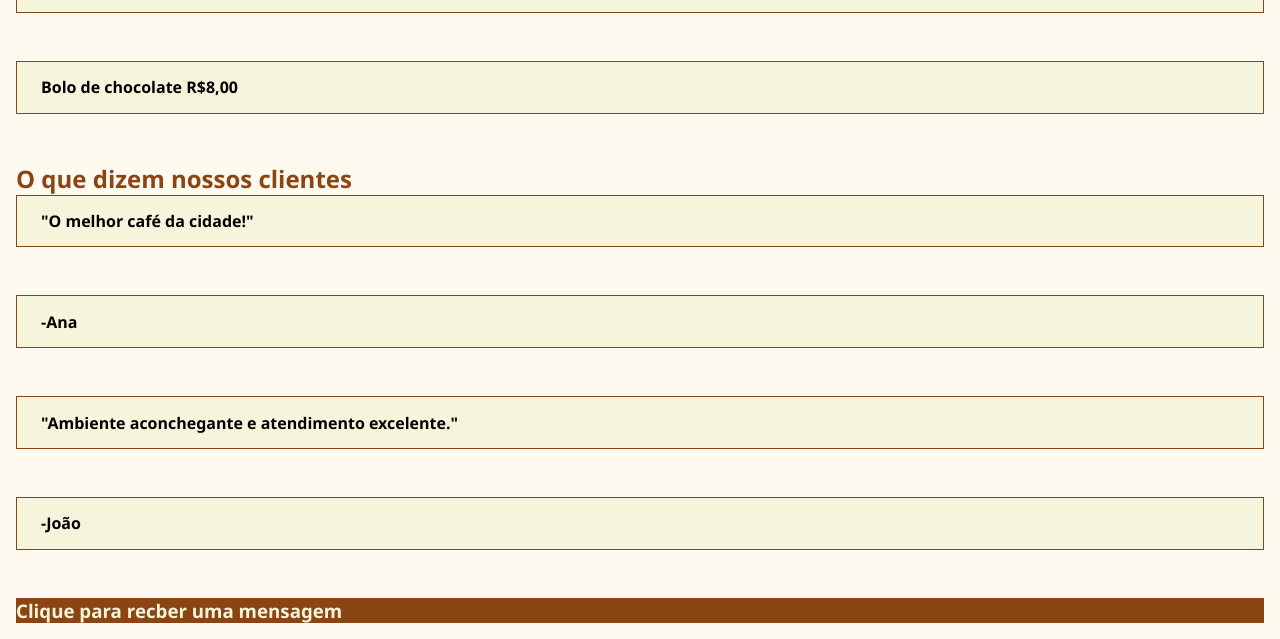
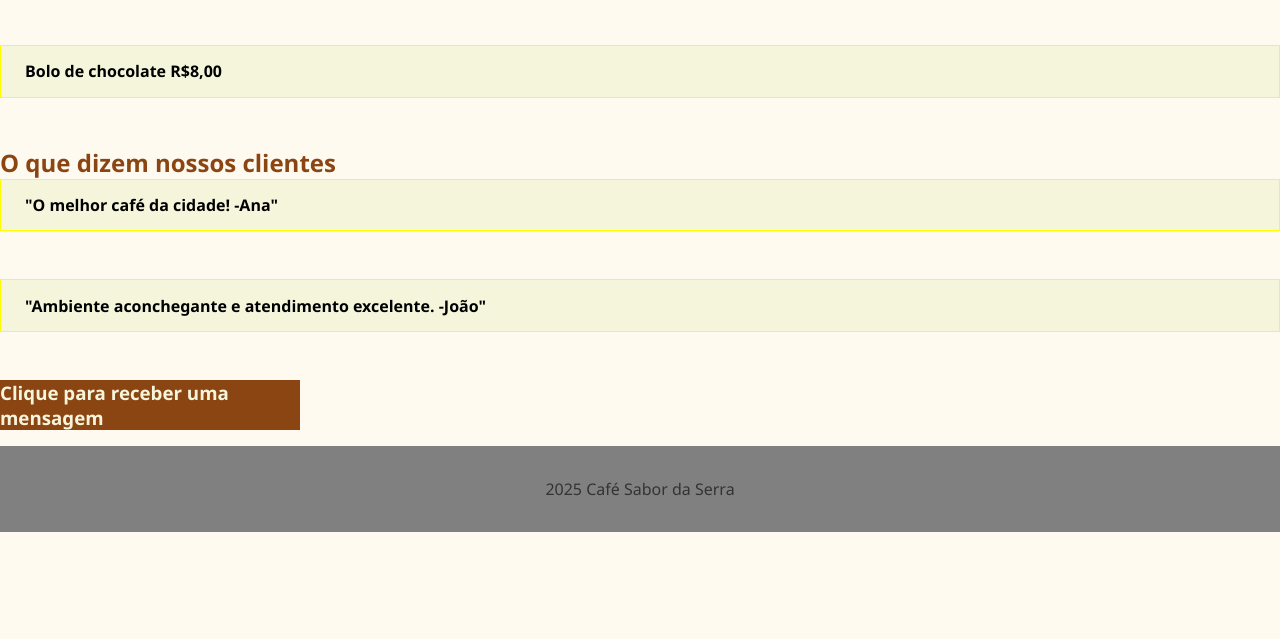
Before and after one commit to duda31313/atividade-30-pts-, a plain HTML site: page avaliação30/index.html in a window 1280 px wide. Shown: the part 207-846 px from the top of the page. After the commit the page ends 800 px from the top, so only its background shows below. Drawn offline with Linux system fonts and the light colour scheme.

Commit message:
Add files via upload

```diff
--- a/avaliação30/index.html
+++ b/avaliação30/index.html
@@ -24,14 +24,14 @@
                 <p>Bolo de chocolate R$8,00</p>
                 <section class="conteudo">
                     <h2>O que dizem nossos clientes</h2>
-                    <p>"O melhor café da cidade!"</p>
-                    <p>-Ana</p>
+                    <p>"O melhor café da cidade! -Ana" </p>
+
                     <div class="card">
-                        <p>"Ambiente aconchegante e atendimento excelente."</p>
-                        <p>-João</p>
+                        <p>"Ambiente aconchegante e atendimento excelente. -João"</p>
+
                     </div>
                     <div class="cards">
-                        <h3>Clique para recber uma mensagem</h3>
+                        <h3>Clique para receber uma mensagem</h3>
 
                     </div>
                 </section>
@@ -39,5 +39,8 @@
             </div>
         </section>
     </main>
+    <footer>
+        2025 Café Sabor da Serra
+    </footer>
 </body>
 </html>
--- a/avaliação30/style.css
+++ b/avaliação30/style.css
@@ -2,10 +2,8 @@ body {
     background-color: #fffaf0;
     color: #333;
     font-family: 'Segoe UI', Tahoma, Geneva, Verdana, sans-serif;
-    margin: 0;
-    padding: 1rem;
+
 }
-
 * {
     margin: 0;
     padding: 0;
@@ -62,16 +60,28 @@ body {
     padding:0.90rem 1.5rem ;
     margin-bottom: 3rem;
     border-radius: 1;
-    border: 1px solid #8B4513;
+    border: 1px solid yellow;
 
 
 }.hero-texto h2 {
     color: #8B4513;
+
+
+
 }
 
 .cards h3{
     border-radius: 0rem;
     background-color: #8B4513;
     color: #f5f5dc;
+    max-width: 300px;
 
 }
+
+footer {
+    background-color: gray;
+    margin-top: 1rem;
+    text-align: center;
+    padding: 2rem;
+
+}
```
